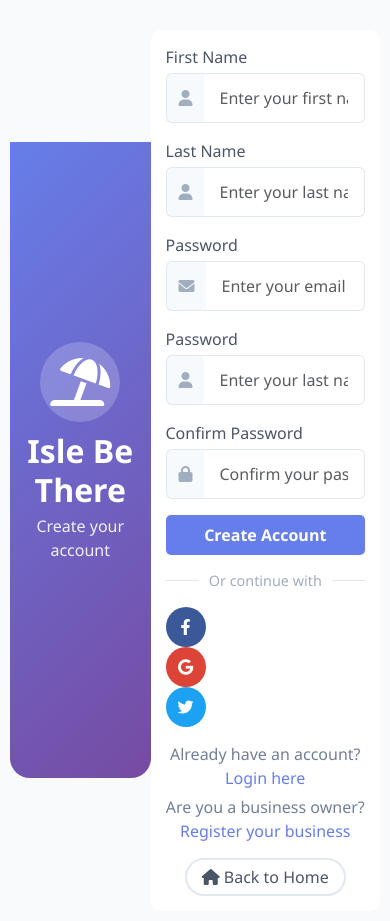
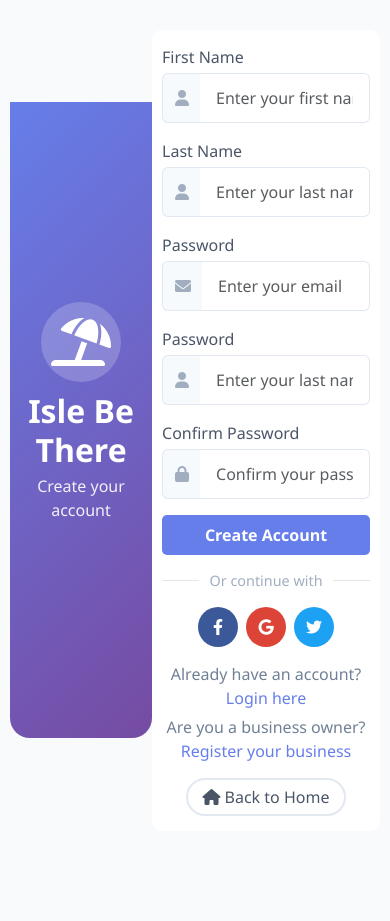
Before and after one commit to ALDR-Solutions/isle-be-there, a Flask app: page /register in a window 390 px wide. After the commit the page ends 816 px from the top, so only its background shows below. Run offline with Flask 3, Linux system fonts and the light colour scheme; some libraries are stand-ins or nearby versions.

Commit message:
register.html changes

```diff
--- a/App/templates/auth/register.html
+++ b/App/templates/auth/register.html
@@ -332,12 +332,12 @@
     }
 
     @media (max-width: 576px) {
-      .login-card{
+      .register-card{
         padding: 15px 10px;
 
       }
 
-      .social-login{
+      .social-register{
         gap: 8px;
       }
 
@@ -442,7 +442,7 @@
         <div class="divider">
           <span>Or continue with</span>
         </div>
-        <div class="social-login">
+        <div class="social-register">
           <a href="#" class="social-btn facebook"><i class="fab fa-facebook-f"></i></a>
           <a href="#" class="social-btn google"><i class="fab fa-google"></i></a>
           <a href="#" class="social-btn twitter"><i class="fab fa-twitter"></i></a>
```
